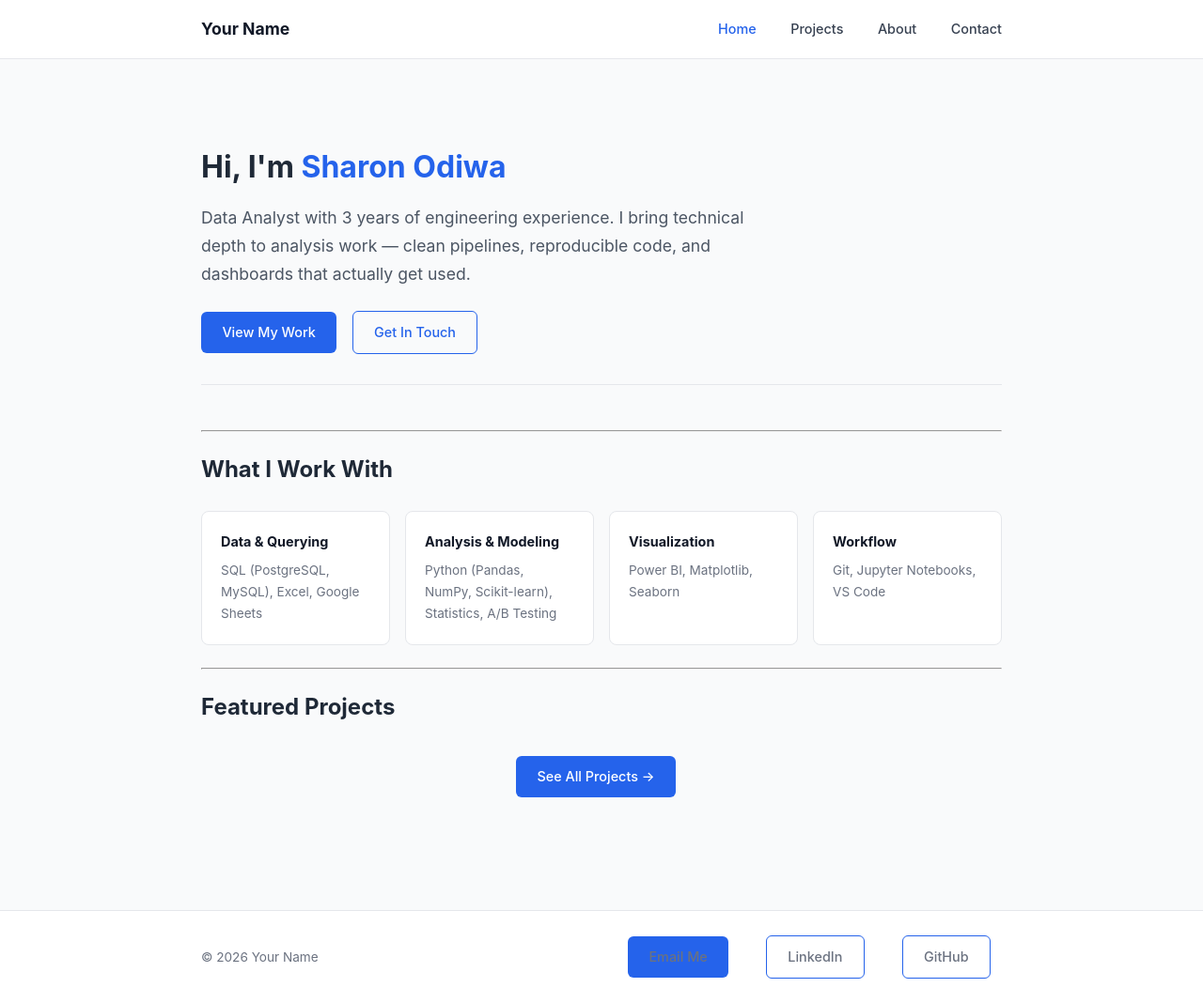
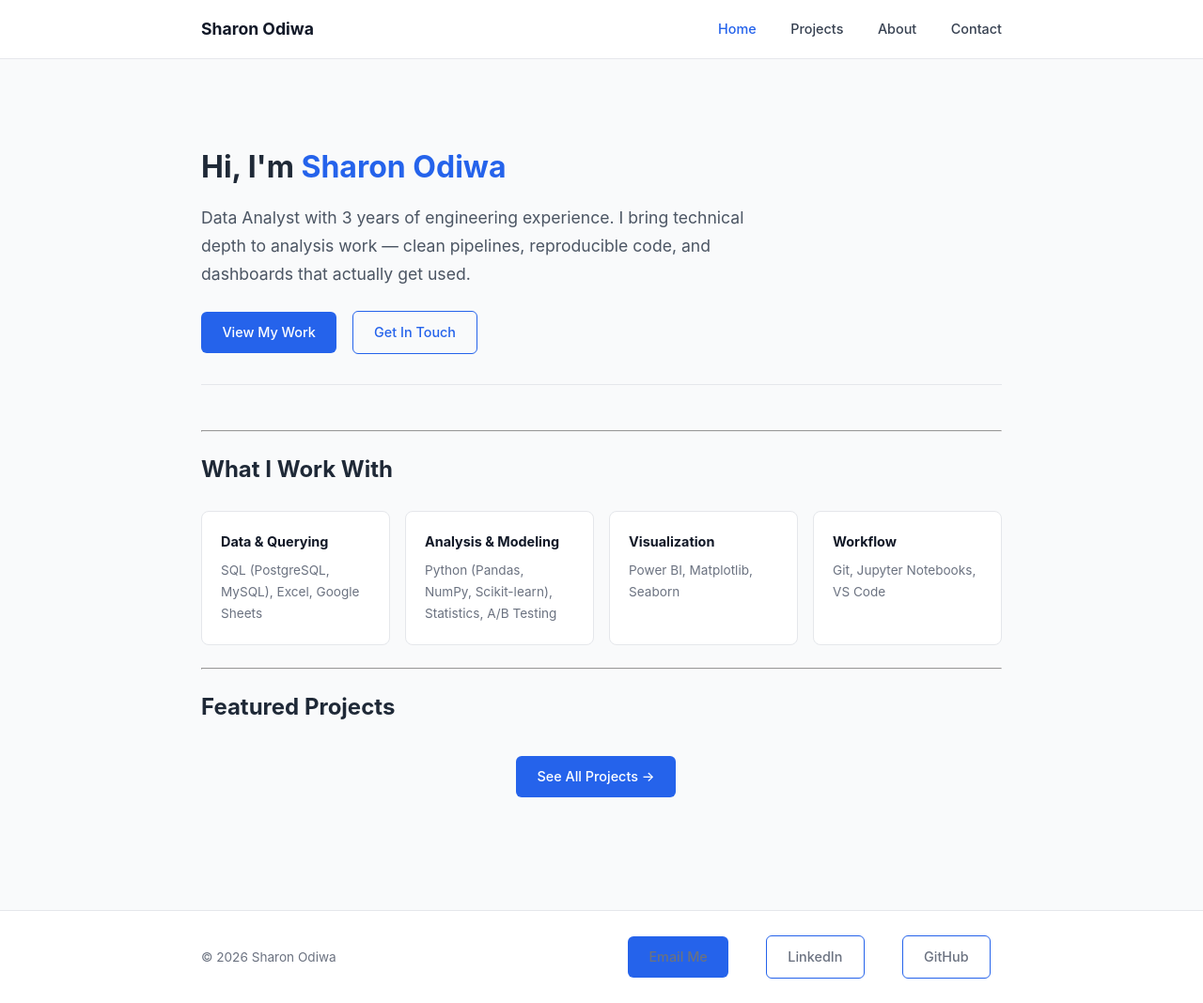
Before and after one commit to Justsharon/sharonodiwa, a Jekyll site: the page built from index.md, in a window 1280 px wide and 1068 px high. Shown: the whole window at 94% size. Built offline with Jekyll 4.4.1, drawn with Linux system fonts in a browser that asks for light colours.

Commit message:
fix: minor fix
Signed-off-by: Justsharon <odiwasharon@gmail.com>

```diff
--- a/_config.yml
+++ b/_config.yml
@@ -1,5 +1,5 @@
-title: Your Name
-description: Data Analyst | SQL · Python · Excel . Power
+title: Sharon Odiwa
+description: Data Analyst — Python · SQL · MySQL · Power BI
 url: "https://justsharon.github.io"
 baseurl: "/sharonodiwa"
 
@@ -15,10 +15,16 @@ defaults:
     values:
       layout: project
 
+permalink: /:title/
+
 markdown: kramdown
-permalink: pretty
+
+plugins:
+  - jekyll-relative-links
 
 exclude:
   - README.md
   - Gemfile
   - Gemfile.lock
+  - node_modules
+  - vendor
--- a/_includes/header.html
+++ b/_includes/header.html
@@ -1,11 +1,15 @@
 <header class="site-header">
   <div class="header-inner">
-    <a href="/" class="site-title">{{ site.title }}</a>
+    <a href="{{ "/" | relative_url }}" class="site-title">{{ site.title }}</a>
     <nav class="site-nav">
-      <a href="/" {% if page.url == "/" %}class="active"{% endif %}>Home</a>
-      <a href="/projects/" {% if page.url contains "/projects" %}class="active"{% endif %}>Projects</a>
-      <a href="/about/" {% if page.url == "/about/" %}class="active"{% endif %}>About</a>
-      <a href="/contact/" {% if page.url == "/contact/" %}class="active"{% endif %}>Contact</a>
+      <a href="{{ "/" | relative_url }}"
+         {% if page.url == "/" %}class="active"{% endif %}>Home</a>
+      <a href="{{ "/projects/" | relative_url }}"
+         {% if page.url contains "/projects" %}class="active"{% endif %}>Projects</a>
+      <a href="{{ "/about/" | relative_url }}"
+         {% if page.url == "/about/" %}class="active"{% endif %}>About</a>
+      <a href="{{ "/contact/" | relative_url }}"
+         {% if page.url == "/contact/" %}class="active"{% endif %}>Contact</a>
     </nav>
   </div>
 </header>
--- a/_layouts/default.html
+++ b/_layouts/default.html
@@ -1,8 +1,13 @@
 <!DOCTYPE html>
-<html>
+<html lang="en">
 <head>
   <meta charset="UTF-8">
-  <title>{{ page.title }} | {{ site.title }}</title>
+  <meta name="viewport" content="width=device-width, initial-scale=1.0">
+  <title>{% if page.title %}{{ page.title }} | {% endif %}{{ site.title }}</title>
+  <meta name="description" content="{{ page.description | default: site.description }}">
+  <link rel="preconnect" href="https://fonts.googleapis.com">
+  <link rel="preconnect" href="https://fonts.gstatic.com" crossorigin>
+  <link href="https://fonts.googleapis.com/css2?family=DM+Sans:wght@300;400;500;600;700&family=DM+Mono:wght@400;500&display=swap" rel="stylesheet">
   <link rel="stylesheet" href="{{ "/assets/css/main.css" | relative_url }}">
 </head>
 <body>
--- a/_layouts/project.html
+++ b/_layouts/project.html
@@ -5,7 +5,7 @@ layout: default
 <article class="project-page">
 
   <div class="project-header">
-    <a href="/projects/" class="back-link">← All Projects</a>
+    <a href="{{ "/projects/" | relative_url }}" class="back-link">← All Projects</a>
     <h1>{{ page.title }}</h1>
 
     <div class="project-meta">
@@ -27,9 +27,6 @@ layout: default
       {% if page.demo %}
         <a href="{{ page.demo }}" class="btn btn-outline" target="_blank">Live Demo</a>
       {% endif %}
-      {% if page.tableau %}
-        <a href="{{ page.tableau }}" class="btn btn-outline" target="_blank">View Dashboard</a>
-      {% endif %}
     </div>
   </div>
 
```
Also changed, not shown: _includes/project-card.html (+4 -8 lines), _projects/payment_transactions.md (renamed from _projects/project-1.md).
